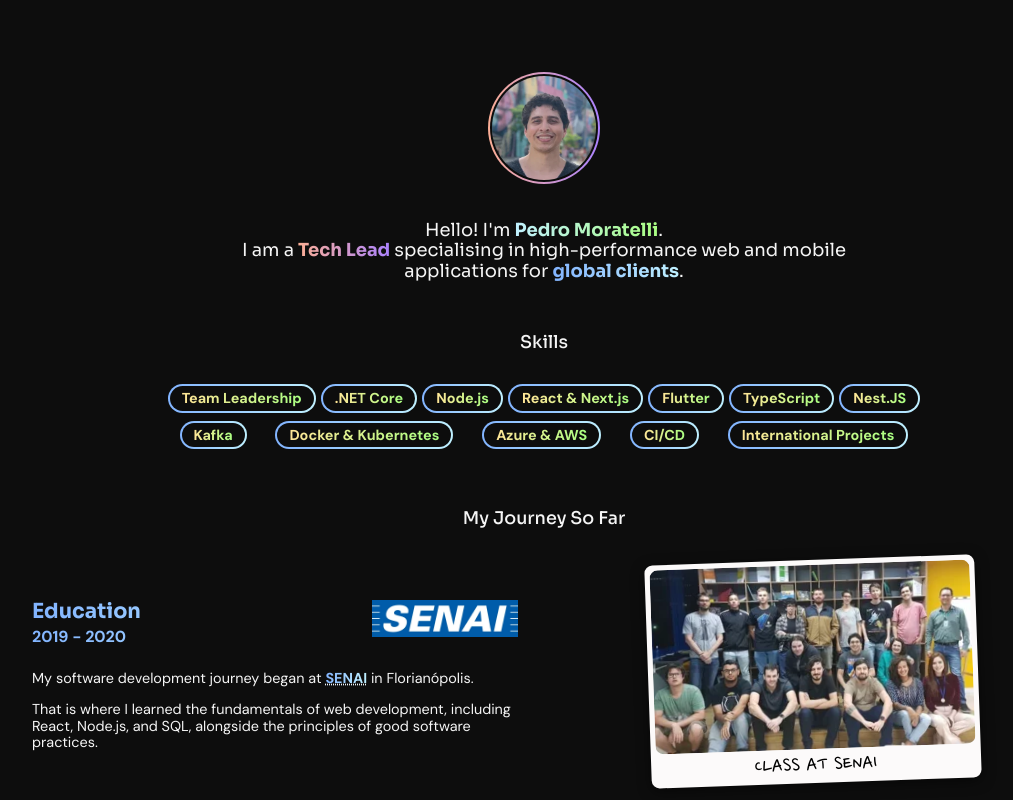
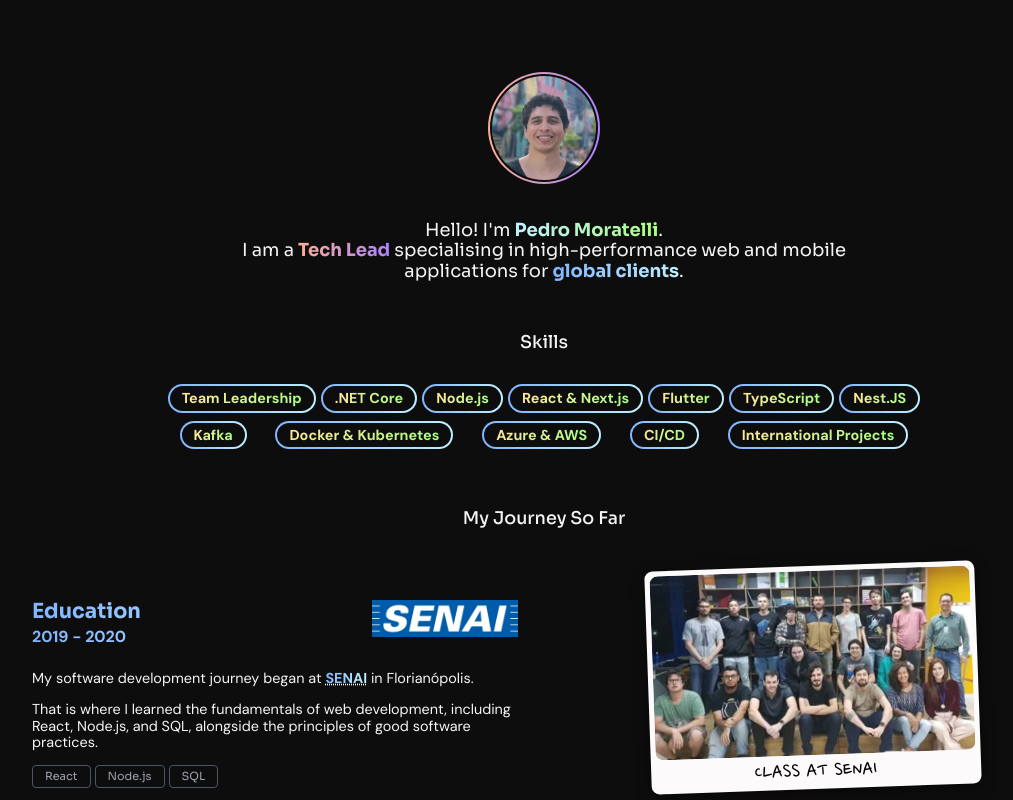
Before and after one commit to moratelli/site, a React (Vite) app: page / in a window 1280 px wide. Shown: the top 800 px of the page, without its empty margins (96-1109 px from the left). Built offline with nearby package versions, Linux system fonts and the light colour scheme.

Commit message:
feat: add tags to education

```diff
--- a/src/components/MyJourney/Milestones/Senai.tsx
+++ b/src/components/MyJourney/Milestones/Senai.tsx
@@ -8,9 +8,11 @@ import {
   senai2xWebp,
   senaiPng,
 } from '../../../assets/assets'
+import { Tags } from '../../Tags/Tags'
 
 export const Senai = () => {
   const { t, i18n } = useTranslation()
+  const tags = t('myJourney.school.tags', { returnObjects: true }) as string[]
 
   return (
     <article className="school">
@@ -37,6 +39,7 @@ export const Senai = () => {
           ]}
         />
         <p>{t('myJourney.school.paragraph2')}</p>
+        <Tags tags={tags} />
       </div>
       <div className="photo-container">
         <div className="photo-with-subtitles">
```
